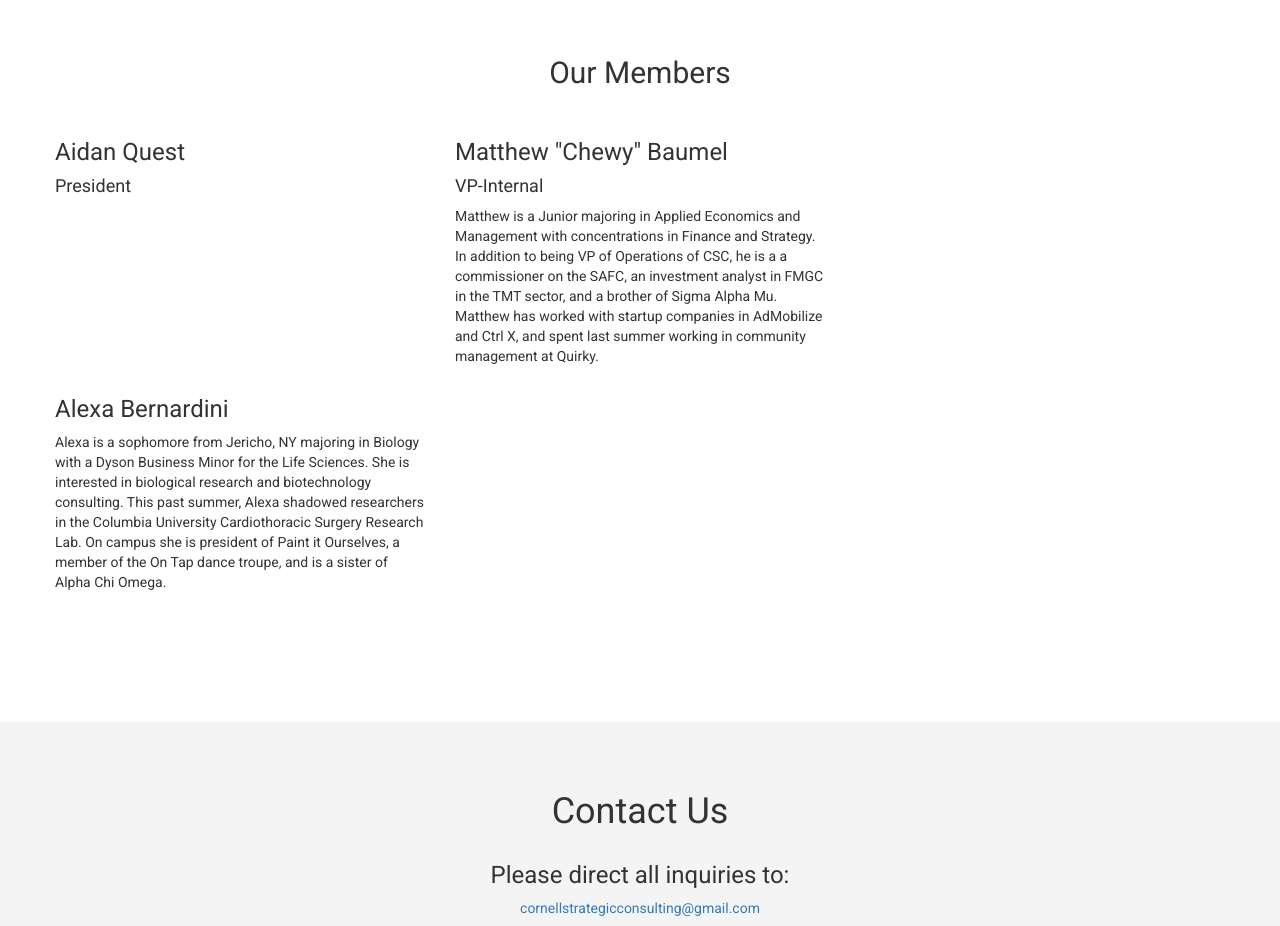
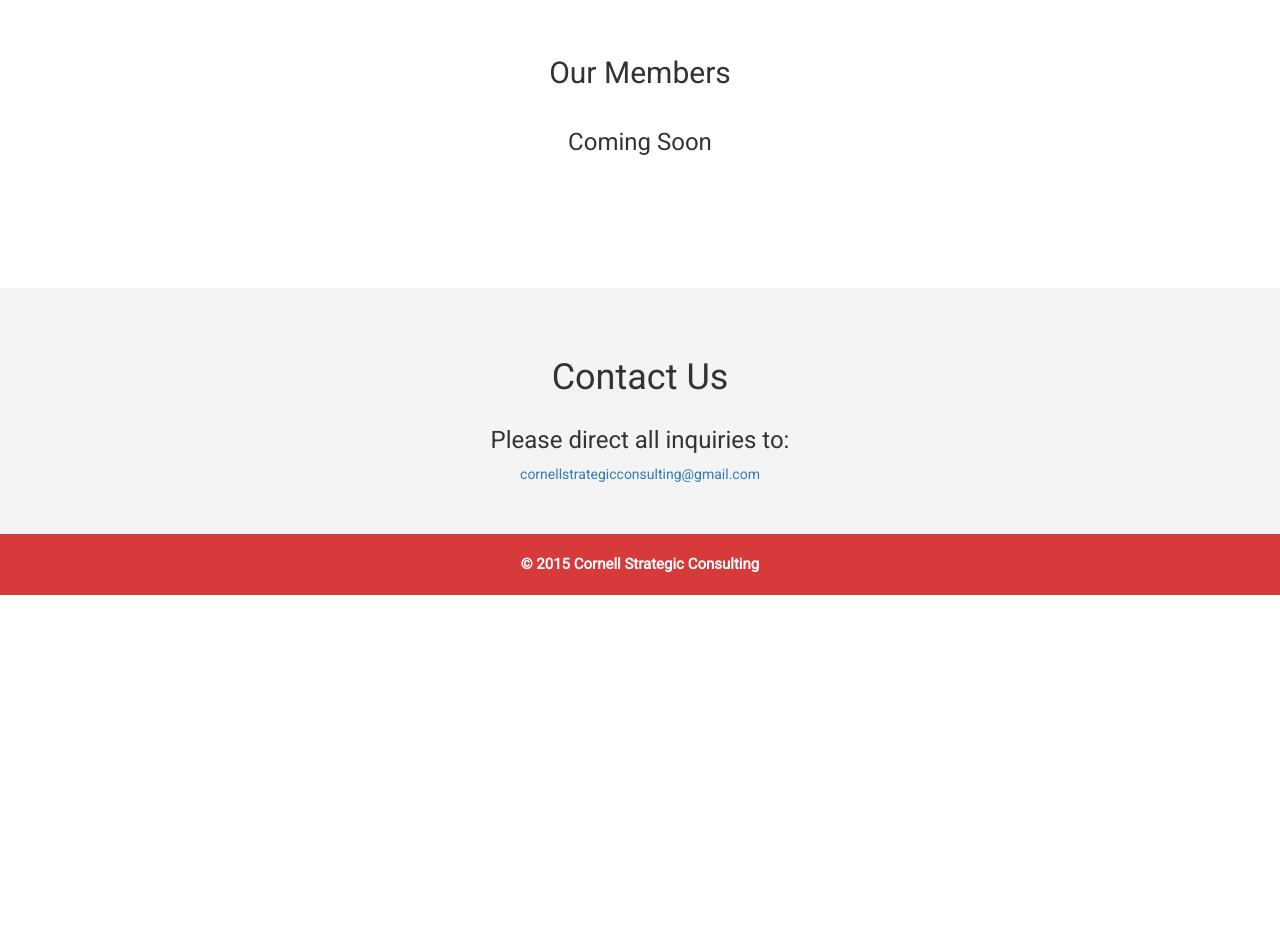
Before and after one commit to eric780/CSC-Website, a plain HTML site: page index.html in a window 1280 px wide. Shown: the part 3080-4006 px from the top of the page. After the commit the page ends 3675 px from the top, so only its background shows below. Drawn offline with Linux system fonts and the light colour scheme.

Commit message:
minor edit

```diff
--- a/index.html
+++ b/index.html
@@ -321,18 +321,15 @@
             <div class="row">
                 <div class="row text-center">
                     <h2 class="head-set">Our Members</h2>
+                    <h3>Coming Soon</h3>
                 </div>
+
                 <div id="member-bios-wrapper">
                     <div id="member-bios-eboard">
                         <div class="row">
                             <div class="member-eboard col-md-4">
-                                <h3>Aidan Quest</h3>
-                                <h4>President</h4>
                             </div>
                             <div class="member-eboard col-md-4">
-                                <h3>Matthew "Chewy" Baumel</h3>
-                                <h4>VP-Internal</h4>
-                                <p>Matthew is a Junior majoring in Applied Economics and Management with concentrations in Finance and Strategy. In addition to being VP of Operations of CSC, he is a a commissioner on the SAFC, an investment analyst in FMGC in the TMT sector, and a brother of Sigma Alpha Mu. Matthew has worked with startup companies in AdMobilize and Ctrl X, and spent last summer working in community management at Quirky.</p>
                             </div>
                         </div>
                     </div>
@@ -344,8 +341,6 @@
                     <div id="member-bios-analysts">
                         <div class="row">
                             <div class="member-analyst col-md-4">
-                                <h3>Alexa Bernardini</h3>
-                                <p>Alexa is a sophomore from Jericho, NY majoring in Biology with a Dyson Business Minor for the Life Sciences.  She is interested in biological research and biotechnology consulting. This past summer, Alexa shadowed researchers in the Columbia University Cardiothoracic Surgery Research Lab. On campus she is president of Paint it Ourselves, a member of the On Tap dance troupe, and is a sister of Alpha Chi Omega.</p>
                             </div>
                         </div>
                     </div>
```
